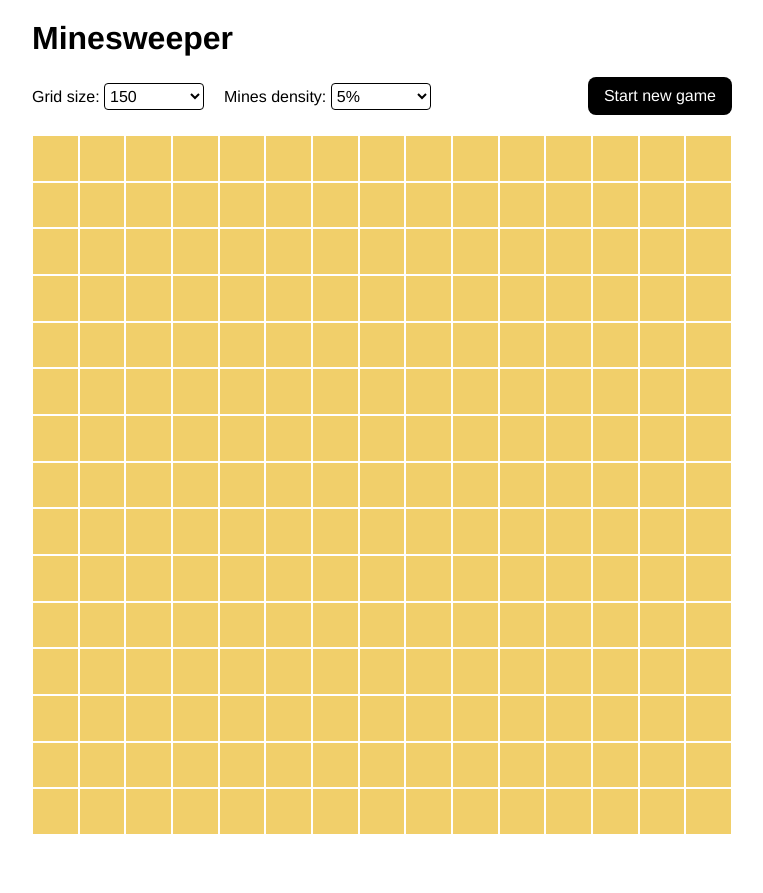
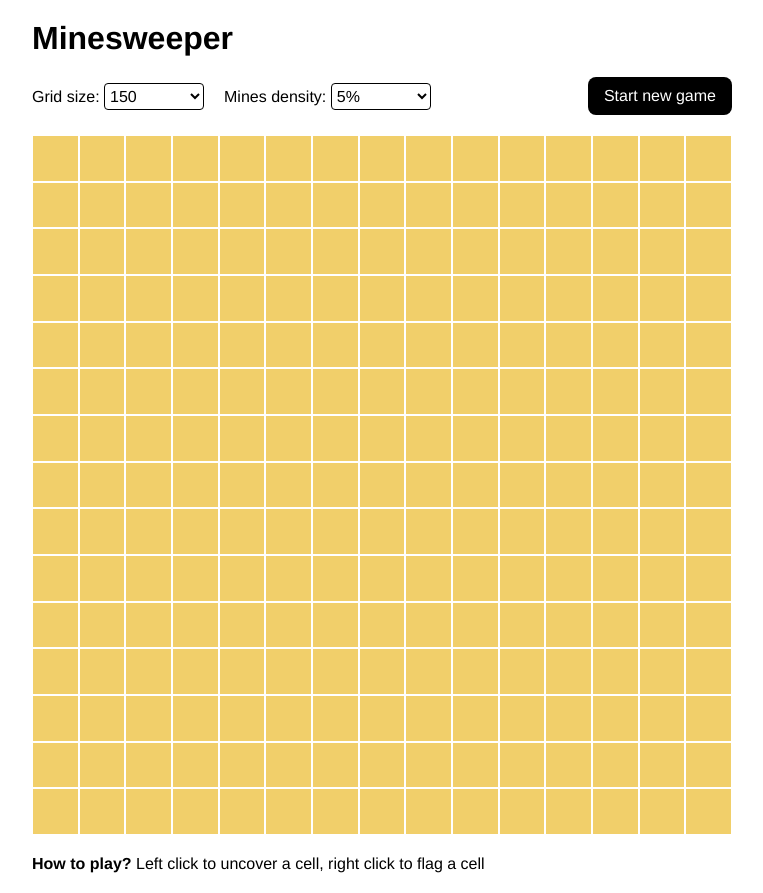
Before and after one commit to clementgateaud/minesweeper, a React (Vite) app: page / in a window 1280 px wide. Shown: the whole page, without its empty margins (258-1021 px from the left). Before the commit the page ends 855 px from the top, so only its background shows below. Built offline with nearby package versions, Linux system fonts and the light colour scheme.

Commit message:
add how to play tips

```diff
--- a/src/components/Home.module.css
+++ b/src/components/Home.module.css
@@ -44,6 +44,10 @@
   cursor: pointer;
 }
 
+.gameTips {
+  margin-top: 20px;
+}
+
 @keyframes rain {
   from {
     top: -50px;
--- a/src/components/Home.tsx
+++ b/src/components/Home.tsx
@@ -14,6 +14,14 @@ export const Home: FunctionComponent = () => {
   const [gridSizeInput, setGridSizeInput] = useState<number>(DEFAULT_GRID_SIZE);
   const [minesDensityInput, setMinesDensityInput] =
     useState<number>(DEFAULT_MINE_DENSITY);
+
+  const [isTouchDevice, setIsTouchDevice] = useState(false);
+
+  useEffect(() => {
+    if (window.navigator.maxTouchPoints > 0) {
+      setIsTouchDevice(true);
+    }
+  }, []);
 
   const [emojis, setEmojis] = useState<
     {
@@ -151,6 +159,12 @@ export const Home: FunctionComponent = () => {
           </>
         )}
         <Grid />
+        <p className={styles.gameTips}>
+          <strong>How to play?</strong>{" "}
+          {isTouchDevice
+            ? "Touch to uncover a cell, hold touch to flag a cell"
+            : "Left click to uncover a cell, right click to flag a cell"}
+        </p>
       </div>
     </Container>
   );
```
